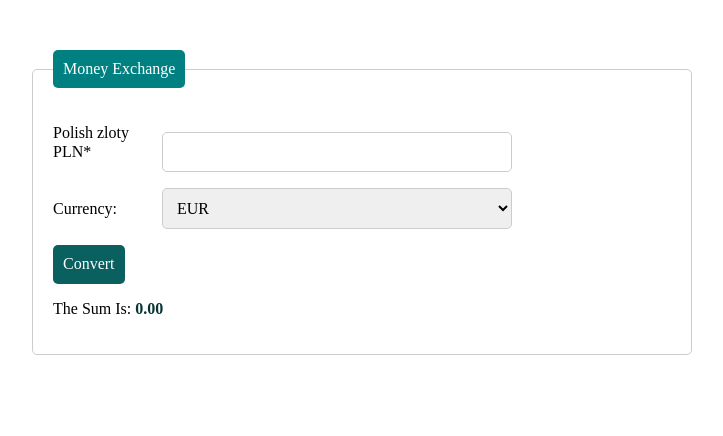
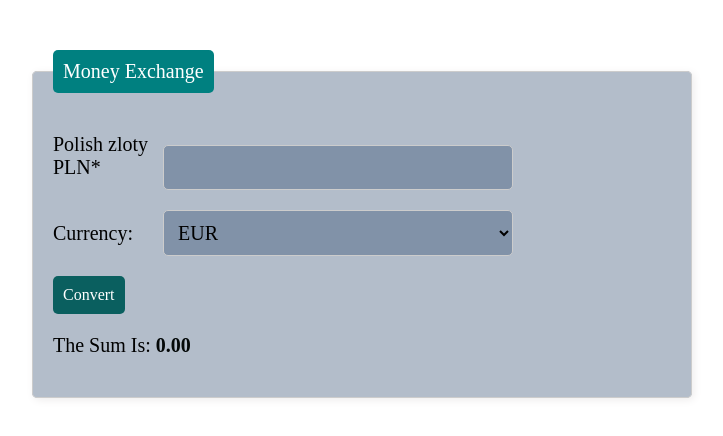
Before and after one commit to thomasanders/exchange, a plain HTML site: page index.html in a window 1280 px wide. Shown: the whole page, without its empty margins (278-1001 px from the left). Drawn offline with nearby package versions, Linux system fonts and the light colour scheme.

Commit message:
box shadow added

```diff
--- a/css/form.css
+++ b/css/form.css
@@ -1,4 +1,5 @@
 .form__labelText {
+
   width: 100%;
   max-width: 100px;
   display: inline-block;
@@ -6,13 +7,15 @@
 }
 
 .form__result {
-  color: rgb(10, 52, 52);
+  color: rgb(4, 8, 8);
   text-align: center;
-  font-size: 16px;
+  font-size: 20px;
 }
 
 .form__field {
   border: 1px solid #ccc;
+  background-color: rgba(18, 51, 93, 0.304);
+
   padding: 10px;
   width: 100%;
   max-width: 350px;
@@ -20,7 +23,11 @@
 }
 .form__fieldset {
   border: 1px solid #ccc;
+  font-size: 20px;
+
   padding: 20px;
+  background-color: rgba(7, 40, 83, 0.304);
+  box-shadow: 2px 2px 8px #eeecec;
   border-radius: 5px;
   margin: 50px 0;
 }
@@ -30,6 +37,7 @@
   color: white;
   border-radius: 5px;
   padding: 10px;
+
 }
 
 .form {
```
